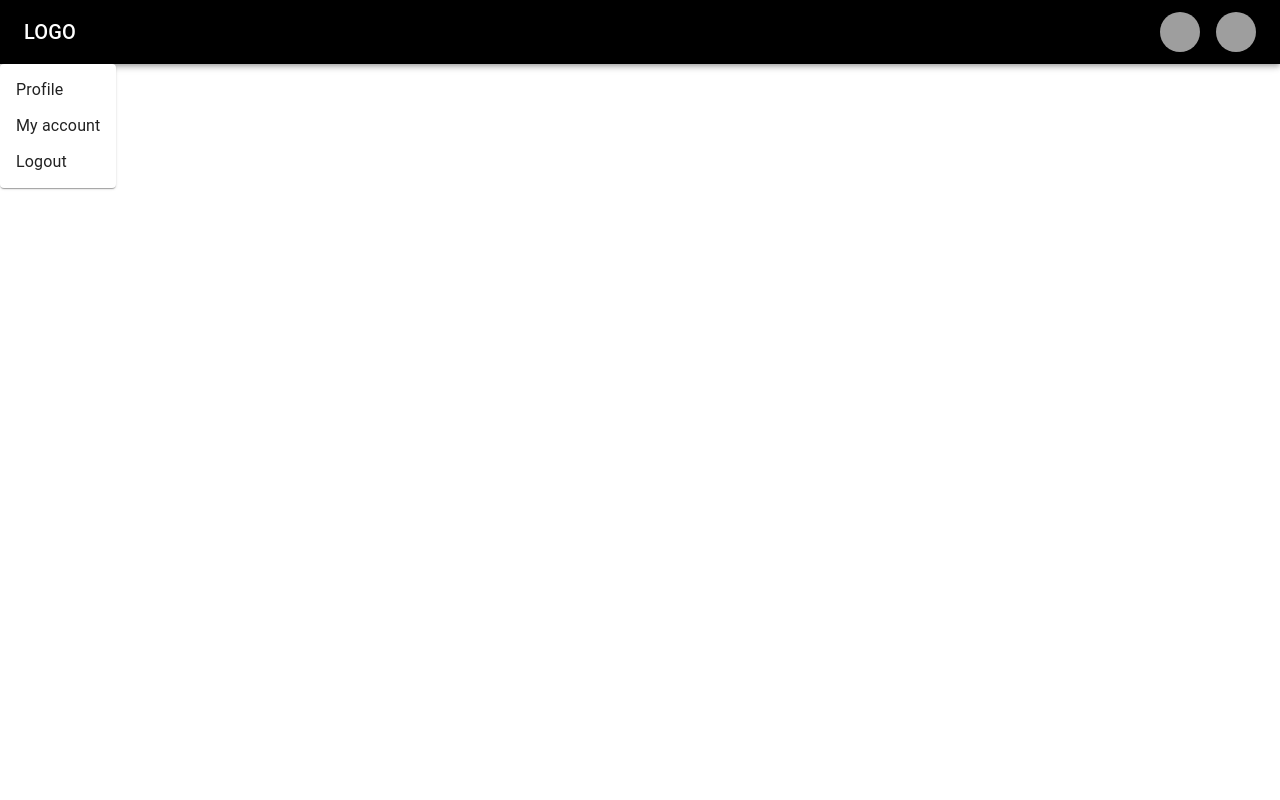
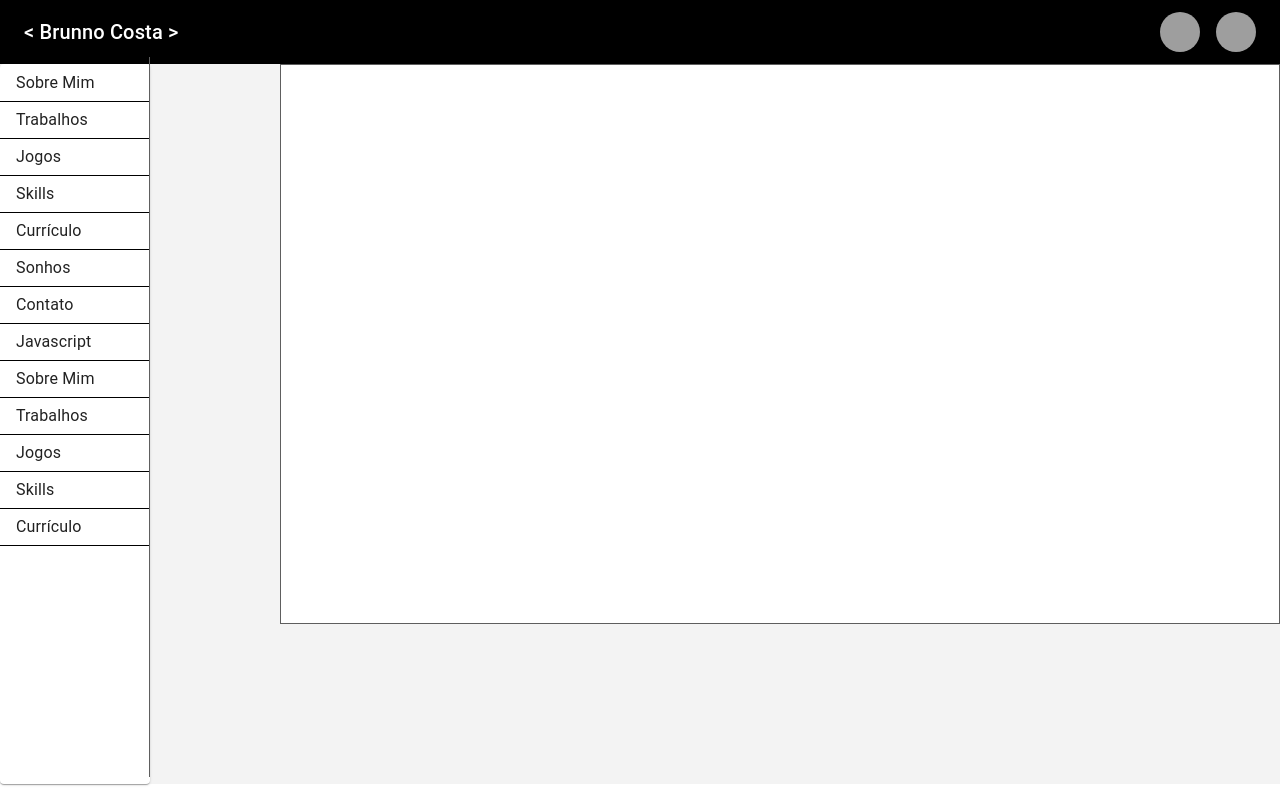
Before and after one commit to brunnogpcosta/portfolio, a Next.js app: page /inicio in a window 1280 px wide. Built offline with nearby package versions, Linux system fonts and the light colour scheme; grey boxes are pictures that could not be loaded.

Commit message:
Estrutura da página de conteudo finalizada

```diff
--- a/components/Conteudo.js
+++ b/components/Conteudo.js
@@ -0,0 +1,21 @@
+import * as React from 'react';
+import Box from '@mui/material/Box';
+import Paper from '@mui/material/Paper';
+
+export default function Variants() {
+  return (
+    <Box
+      sx={{
+        display: 'flex',
+        '& > :not(style)': {
+          mt: 0,
+          width: 1000,
+          height: 560,
+          border: '1px solid #5e5e5e'
+        },
+      }}
+    >
+      <Paper variant="outlined" square />
+    </Box>
+  );
+}
--- a/components/Menu.js
+++ b/components/Menu.js
@@ -35,7 +35,7 @@ const ResponsiveAppBar = () => {
   };
 
   return (
-    <AppBar position="static" style={{ background: '#000' }}>
+    <AppBar position="static" style={{ background: '#000', boxShadow: 'none' }}>
       <Container maxWidth="xl"  >
         <Toolbar disableGutters >
 
@@ -45,7 +45,7 @@ const ResponsiveAppBar = () => {
             component="div"
             sx={{ flexGrow: 1, display: { xs: 'flex', md: 'left' } }}
           >
-            LOGO
+       {`< `}Brunno Costa{` >`}
           </Typography>
 
           <Box sx={{ flexGrow: 0 }}>
--- a/components/MenuLateral.js
+++ b/components/MenuLateral.js
@@ -44,12 +44,24 @@ export default function MenuListComposition() {
   }, [open]);
 
   return (
-    <Stack direction="row" spacing={2}>
+    <Stack direction="row" spacing={0} style={{ background: '#f3f3f3'}}>
       <Paper>
-        <MenuList>
-          <MenuItem>Profile</MenuItem>
-          <MenuItem>My account</MenuItem>
-          <MenuItem>Logout</MenuItem>
+        <MenuList style={{position: 'relative',top:'-7px', width:'150px', height:'90vh', borderRight:'1px solid #5e5e5e'}}>
+          <MenuItem style={{borderBottom:'1px solid #000'}}>Sobre Mim</MenuItem>
+          <MenuItem style={{borderBottom:'1px solid #000'}}>Trabalhos</MenuItem>
+          <MenuItem style={{borderBottom:'1px solid #000'}}>Jogos</MenuItem>
+          <MenuItem style={{borderBottom:'1px solid #000'}}>Skills</MenuItem>
+          <MenuItem style={{borderBottom:'1px solid #000'}}>Currículo</MenuItem>
+          <MenuItem style={{borderBottom:'1px solid #000'}}>Sonhos</MenuItem>
+          <MenuItem style={{borderBottom:'1px solid #000'}}>Contato</MenuItem>
+          <MenuItem style={{borderBottom:'1px solid #000'}}>Javascript</MenuItem>
+          <MenuItem style={{borderBottom:'1px solid #000'}}>Sobre Mim</MenuItem>
+          <MenuItem style={{borderBottom:'1px solid #000'}}>Trabalhos</MenuItem>
+          <MenuItem style={{borderBottom:'1px solid #000'}}>Jogos</MenuItem>
+          <MenuItem style={{borderBottom:'1px solid #000'}}>Skills</MenuItem>
+          <MenuItem style={{borderBottom:'1px solid #000'}}>Currículo</MenuItem>
+
+
         </MenuList>
       </Paper>
 
--- a/pages/inicio/index.js
+++ b/pages/inicio/index.js
@@ -1,12 +1,19 @@
 import MenuLateral from '../../components/MenuLateral'
 import Menu from '../../components/Menu'
+import Conteudo from '../../components/Conteudo'
 
 
 export default function Inicio() {
     return (
         <>
             <Menu />
+
+            <div className='separa' style={{display:'flex', justifyContent: 'space-between', backgroundColor: '#f3f3f3'}}>
             <MenuLateral />
+            <Conteudo/>
+
+            </div>
+
 
         </>
 
```
